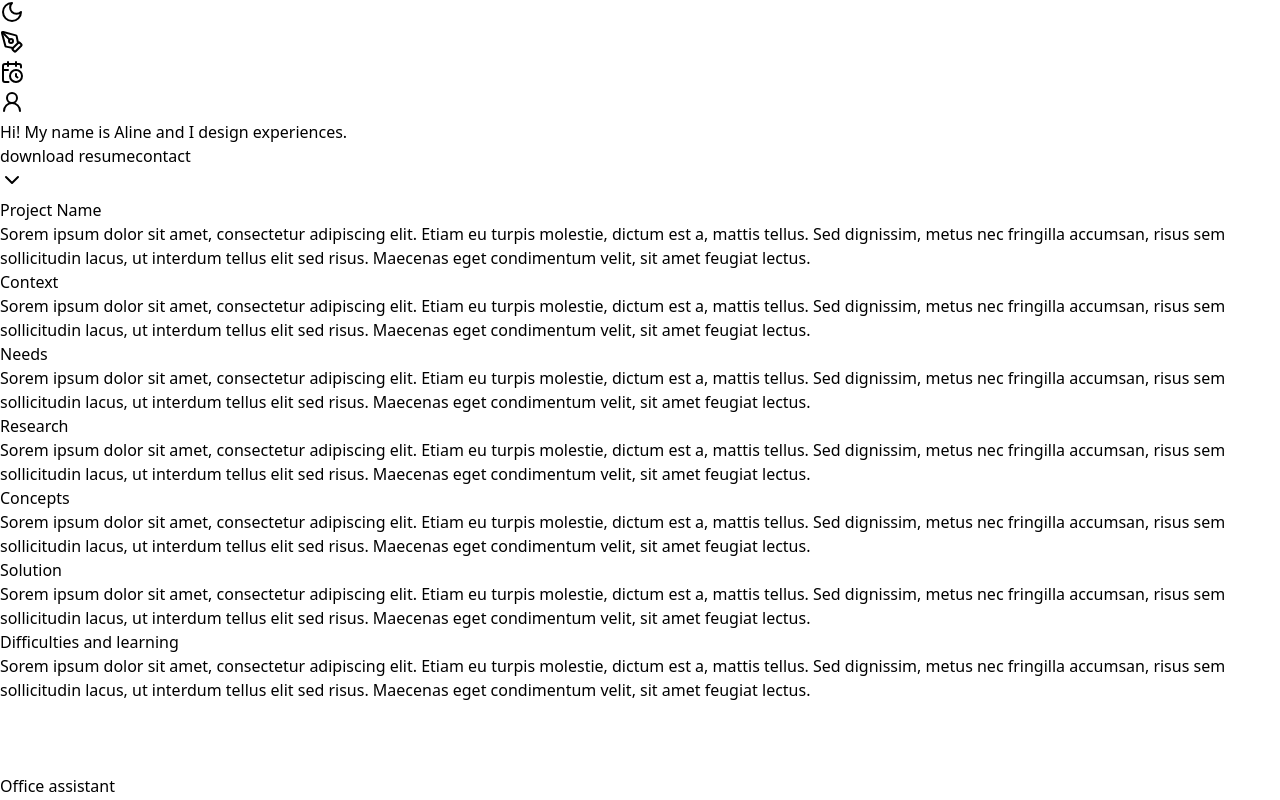
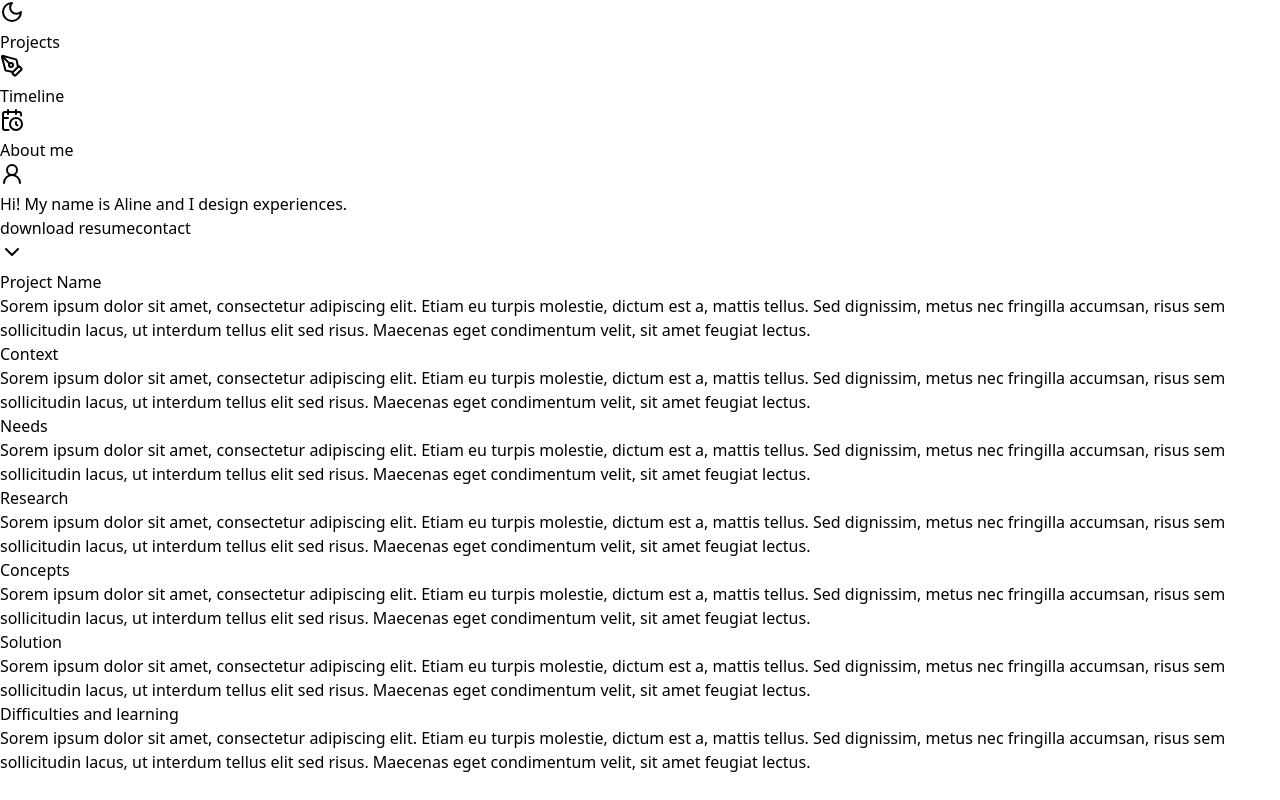
Before and after one commit to luanayasmim/portfolio-aline, a Vue app: page / in a window 1280 px wide. Shown: the top 800 px of the page. Built offline with nearby package versions, Linux system fonts and the light colour scheme.

Commit message:
added effects hover in buttons

```diff
--- a/src/components/icons-buttons/CalendarIconButton.vue
+++ b/src/components/icons-buttons/CalendarIconButton.vue
@@ -1,15 +1,46 @@
-<script setup>
-import { CalendarClock } from "lucide-vue-next";
+<script>
+    import { defineAsyncComponent } from 'vue';
+
+    const CalendarClock = defineAsyncComponent(() =>
+        import('lucide-vue-next').then(module => module.CalendarClock)
+    );
+
+    export default {
+        methods: {
+            showDiv() {
+                this.$refs.hoverDiv.classList.remove('invisible');
+            },
+            hideDiv() {
+                this.$refs.hoverDiv.classList.add('invisible');
+            }
+        },
+        components:{
+            CalendarClock
+        }
+    }
 </script>
 
 <template>
-    <div className="flex flex-1 ml-10 mt-10">
-        <button className='flex items-center justify-center w-14 h-14 rounded-full border border-black text-black hover:bg-amber-500 hover:text-white hover:border-none'>
-            <CalendarClock className="w-6 h-6" />
+    <div class='flex flex-1 ml-10 mt-10 relative'>
+        <div
+            ref='hoverDiv'
+            class='invisible transition-opacity duration-300 ease-in-out
+                    btn w-52 h-14
+                    flex justify-center items-center
+                    bg-black text-white rounded-full border border-amber-500'
+        >
+            <span>Timeline</span>
+        </div>
+        <button
+            class='absolute btn flex items-center justify-center
+                       w-14 h-14 rounded-full
+                       border border-black text-black
+                       hover:bg-white hover:text-amber-500 hover:border-amber-500
+                       focus:bg-amber-500 focus:text-white focus:border-none'
+            @mouseover='showDiv'
+            @mouseleave='hideDiv'
+        >
+            <calendar-clock class='w-6 h-6' />
         </button>
     </div>
 </template>
-
-<style>
-
-</style>
--- a/src/components/icons-buttons/MoonIconButton.vue
+++ b/src/components/icons-buttons/MoonIconButton.vue
@@ -3,9 +3,9 @@ import { Moon } from "lucide-vue-next";
 </script>
 
 <template>
-    <div className="flex flex-1 ml-10 mt-10">
-        <button className='flex items-center justify-center w-14 h-14 rounded-full border border-black'>
-            <Moon className="w-6 h-6" color="black" />
+    <div class="flex flex-1 ml-10 mt-10">
+        <button class='flex items-center justify-center w-14 h-14 rounded-full border border-black text-black'>
+            <Moon class="w-6 h-6"/>
         </button>
     </div>
 </template>
--- a/src/components/icons-buttons/PenIconButton.vue
+++ b/src/components/icons-buttons/PenIconButton.vue
@@ -1,15 +1,45 @@
-<script setup>
-import { PenTool } from "lucide-vue-next";
+<script>
+    import { defineAsyncComponent } from 'vue';
+
+    const PenTool = defineAsyncComponent(() =>
+        import('lucide-vue-next').then(module => module.PenTool)
+    );
+
+    export default {
+        methods: {
+            showDiv() {
+                this.$refs.hoverDiv.classList.remove('invisible');
+            },
+            hideDiv() {
+                this.$refs.hoverDiv.classList.add('invisible');
+            }
+        },
+        components:{
+            PenTool
+        }
+    }
 </script>
 
 <template>
-    <div className="flex flex-1 ml-10 mt-10">
-        <button className='flex items-center justify-center w-14 h-14 rounded-full border border-black text-black hover:bg-purple-500 hover:text-white hover:border-none'>
-            <PenTool className="w-6 h-6" />
+    <div class='flex flex-1 ml-10 mt-10 relative'>
+        <div
+            ref='hoverDiv'
+            class='invisible transition-opacity duration-300 ease-in-out
+                   btn w-52 h-14
+                   flex justify-center items-center
+                   bg-black text-white rounded-full border border-purple-500'
+        >
+            <span>Projects</span>
+        </div>
+        <button class='absolute btn flex items-center justify-center
+                        w-14 h-14 rounded-full
+                        border border-black text-black
+                        hover:bg-white hover:text-purple-500 hover:border-purple-500
+                        focus:bg-purple-500 focus:text-white focus:border-none'
+                @mouseover='showDiv'
+                @mouseleave='hideDiv'
+        >
+            <pen-tool class='w-6 h-6' />
         </button>
     </div>
 </template>
-
-<style>
-
-</style>
--- a/src/components/icons-buttons/SunIconButton.vue
+++ b/src/components/icons-buttons/SunIconButton.vue
@@ -3,9 +3,9 @@ import { Sun } from "lucide-vue-next";
 </script>
 
 <template>
-    <div className="flex flex-1 ml-10 mt-10">
-        <button className='flex items-center justify-center w-14 h-14 rounded-full border border-white'>
-            <Sun className="w-6 h-6" color="white" />
+    <div class="flex flex-1 ml-10 mt-10">
+        <button class='flex items-center justify-center w-14 h-14 rounded-full border border-white text-white'>
+            <Sun class="w-6 h-6" />
         </button>
     </div>
 </template>
--- a/src/components/icons-buttons/UserIconButton.vue
+++ b/src/components/icons-buttons/UserIconButton.vue
@@ -1,15 +1,45 @@
-<script setup>
-import { User2 } from "lucide-vue-next";
+<script>
+import { defineAsyncComponent } from 'vue';
+
+const User = defineAsyncComponent(() =>
+    import('lucide-vue-next').then(module => module.User2)
+);
+
+export default {
+    methods: {
+        showDiv() {
+            this.$refs.hoverDiv.classList.remove('invisible');
+        },
+        hideDiv() {
+            this.$refs.hoverDiv.classList.add('invisible');
+        }
+    },
+    components:{
+        User
+    }
+}
 </script>
 
 <template>
-    <div className="flex flex-1 ml-10 mt-10">
-        <button className='flex items-center justify-center w-14 h-14 rounded-full border border-black text-black hover:bg-fuchsia-400 hover:text-white hover:border-none'>
-            <User2 className="w-6 h-6"/>
+    <div class='flex flex-1 ml-10 mt-10 relative'>
+        <div
+            ref='hoverDiv'
+            class='invisible transition-opacity duration-300 ease-in-out
+                   btn w-52 h-14
+                   flex justify-center items-center
+                   bg-black text-white rounded-full border border-fuchsia-400 '
+        >
+            <span>About me</span>
+        </div>
+        <button class='absolute btn flex items-center justify-center
+                       w-14 h-14 rounded-full
+                       border border-black text-black
+                       hover:bg-white hover:text-fuchsia-400 hover:border-fuchsia-400
+                       focus:bg-fuchsia-400 focus:text-white focus:border-none'
+                @mouseover='showDiv'
+                @mouseleave='hideDiv'
+        >
+            <user class='w-6 h-6'/>
         </button>
     </div>
 </template>
-
-<style>
-
-</style>
```
